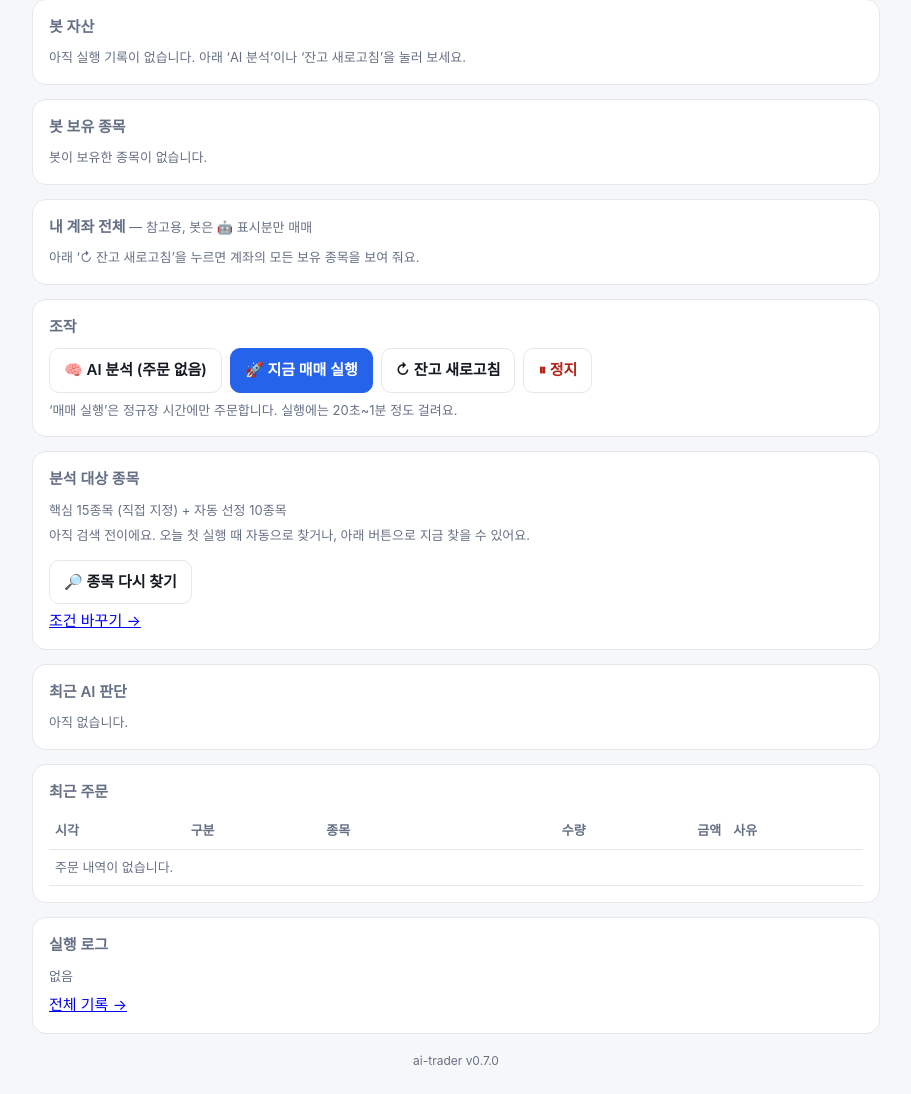
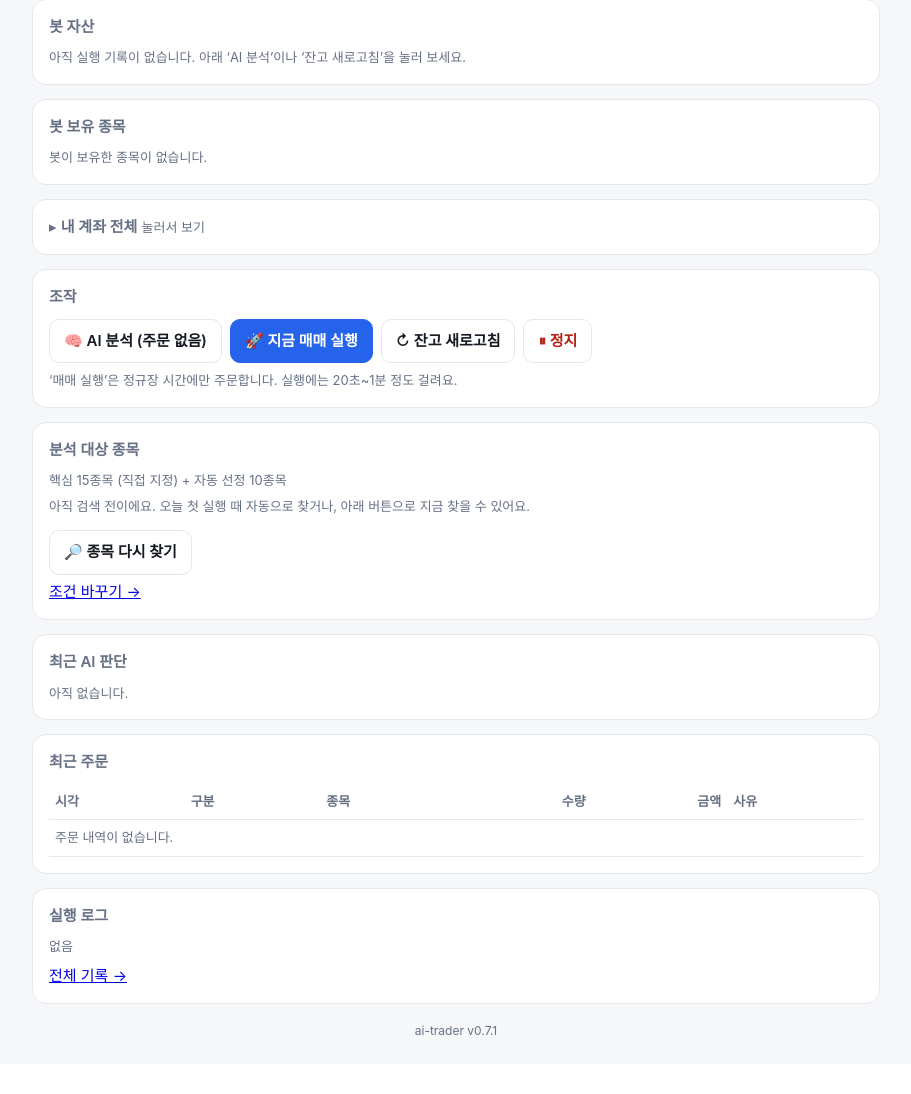
Before and after one commit to kwon2288/ai-trader, a Flask app: page / in a window 1280 px wide. Shown: the part 172-1266 px from the top of the page, without its empty margins (184-1095 px from the left). After the commit the page ends 1207 px from the top, so only its background shows below. Run offline with Flask 3, Linux system fonts and the light colour scheme; the visitor is signed in with stand-in values (Sample User, id 1); data that the repository does not hold is empty; parts of the project's set-up code (start-up, migrations or seed data) failed here and were passed over.

Commit message:
v0.7.1: '내 계좌 전체'를 평소 접어 두고 눌러서 펼치기
Co-Authored-By: Claude Opus 5.5 <noreply@anthropic.com>
Claude-Session: https://claude.ai/code/session_01RjPR8CwG39svzh34zzi5aa

```diff
--- a/trader/__init__.py
+++ b/trader/__init__.py
@@ -1,2 +1,2 @@
 """AI 자동매매 — NH투자증권(나무)·한국투자증권·토스증권 Open API + Claude/Gemini/ChatGPT."""
-__version__ = "0.7.0"
+__version__ = "0.7.1"
--- a/web/templates/base.html
+++ b/web/templates/base.html
@@ -25,6 +25,10 @@ main{max-width:880px;margin:0 auto;padding:16px}
 .badge{display:inline-block;padding:2px 9px;border-radius:999px;font-size:13px;font-weight:600;border:1px solid var(--line)}
 .b-ok{color:var(--ok);background:var(--okbg);border-color:transparent}
 .b-warn{color:var(--warn);background:var(--warnbg);border-color:transparent}
+details.acct>summary{cursor:pointer;list-style:none}
+details.acct>summary::-webkit-details-marker{display:none}
+details.acct>summary::before{content:"▸ ";color:var(--mute)}
+details.acct[open]>summary::before{content:"▾ "}
 .b-err{color:var(--err);background:var(--errbg);border-color:transparent}
 .stats{display:grid;grid-template-columns:repeat(2,1fr);gap:10px}
 @media(min-width:640px){.stats{grid-template-columns:repeat(4,1fr)}}
--- a/web/templates/index.html
+++ b/web/templates/index.html
@@ -56,7 +56,11 @@
 </div>
 
 <div class="card">
-  <h2>내 계좌 전체 <span class="mute" style="font-weight:normal;font-size:13px">— 참고용, 봇은 🤖 표시분만 매매</span></h2>
+  <details class="acct">
+  <summary><h2 style="display:inline">내 계좌 전체</h2>
+    <span class="mute" style="font-size:13px">눌러서 보기</span></summary>
+  <div style="margin-top:10px">
+  <div class="mute" style="margin-bottom:8px">참고용 조회 — 봇은 🤖 표시된 수량만 매매해요.</div>
   {% set a = snap.account if snap else None %}
   {% if a %}
   <div class="stats">
@@ -83,6 +87,8 @@
   {% else %}
   <div class="mute">아래 ‘↻ 잔고 새로고침’을 누르면 계좌의 모든 보유 종목을 보여 줘요.</div>
   {% endif %}
+  </div>
+  </details>
 </div>
 
 <div class="card">
```
Also changed, not shown: CHANGELOG.md.
